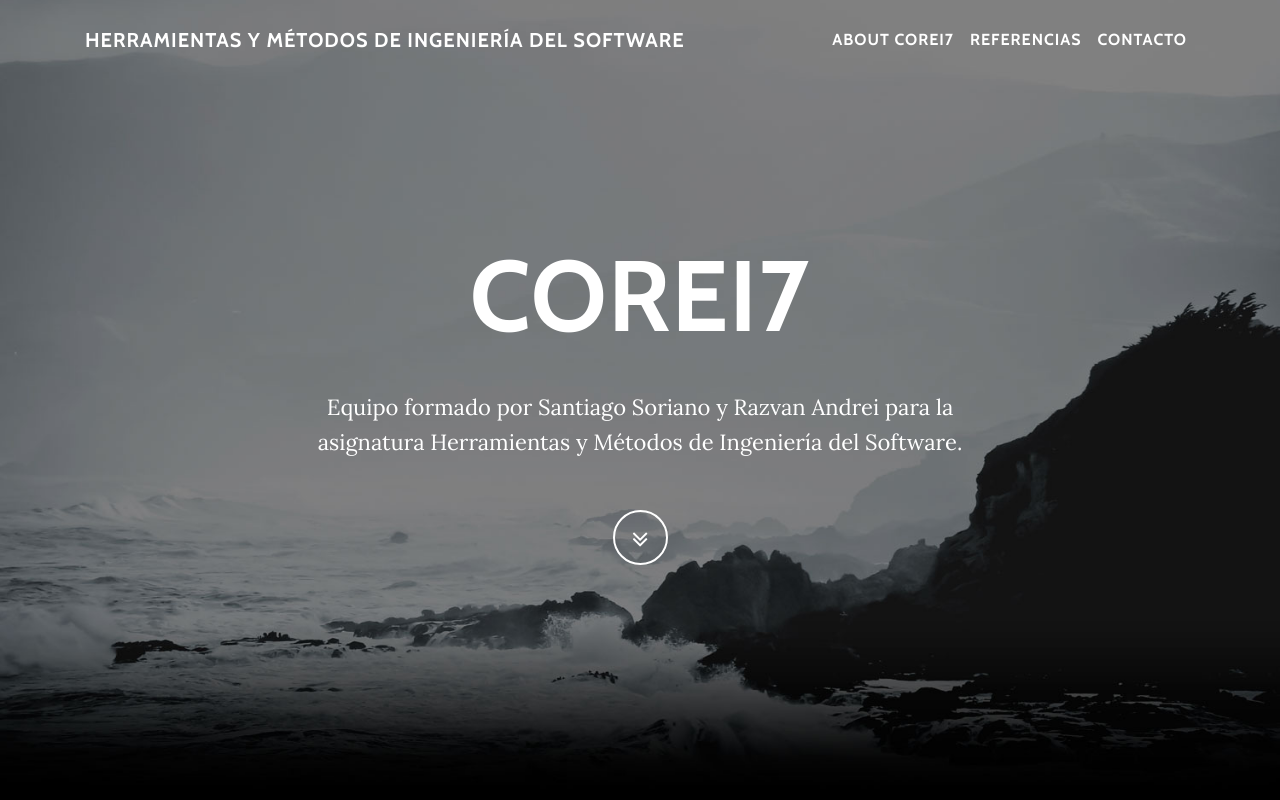
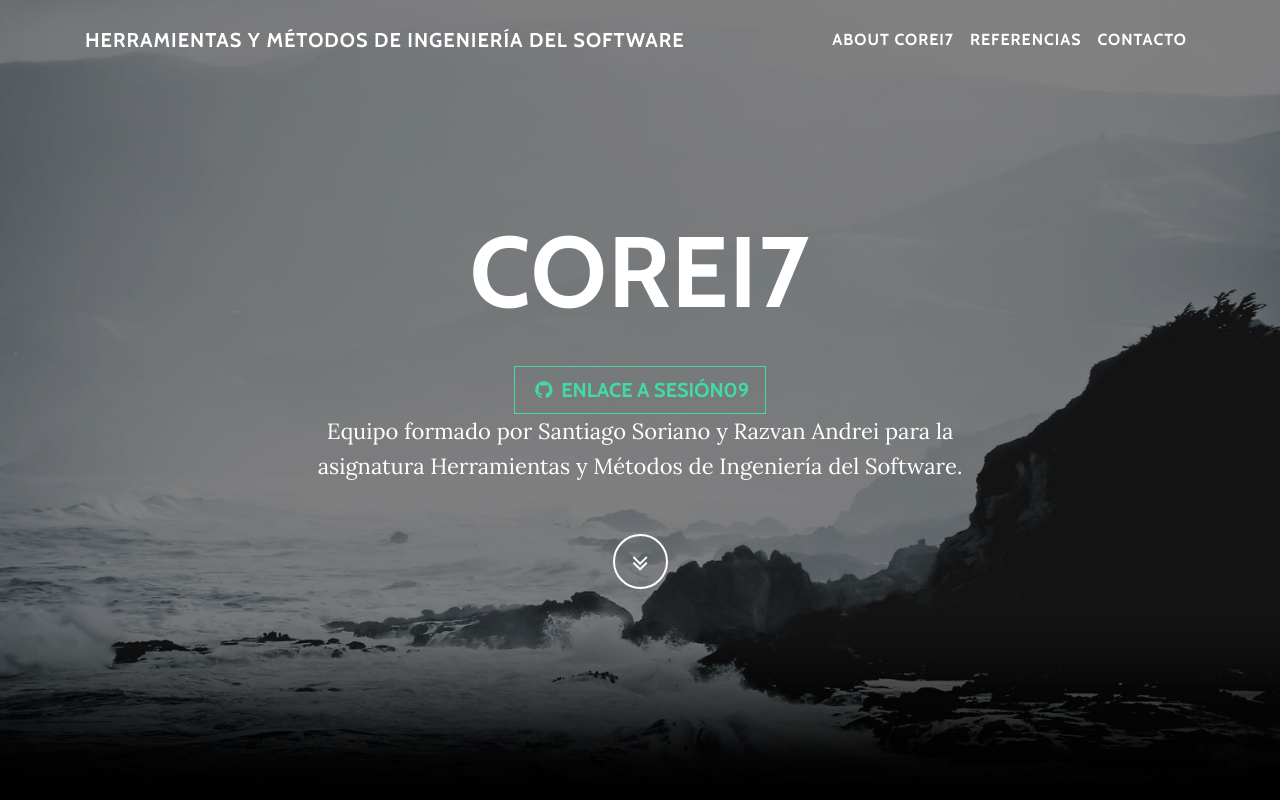
Before and after one commit to ssg127/hmis_sesion04, a website: page index.html in a window 1280 px wide. Shown: the top 800 px of the page. Drawn offline with nearby package versions, Linux system fonts and the light colour scheme.

Commit message:
Añado enlace a sesión09

```diff
--- a/index.html
+++ b/index.html
@@ -56,6 +56,10 @@
           <div class="row">
             <div class="col-lg-8 mx-auto">
               <h1 class="brand-heading">COREi7</h1>
+			  <a href="../Sesion09-loginAPP/index.php" class="btn btn-default btn-lg">
+                <i class="fa fa-github fa-fw"></i>
+                <span class="network-name">Enlace a SESIÓN09</span>
+              </a>
               <p class="intro-text">Equipo formado por Santiago Soriano y Razvan Andrei para la asignatura Herramientas y Métodos de Ingeniería del Software.
                 </p>
               <a href="#about" class="btn btn-circle js-scroll-trigger">
```
